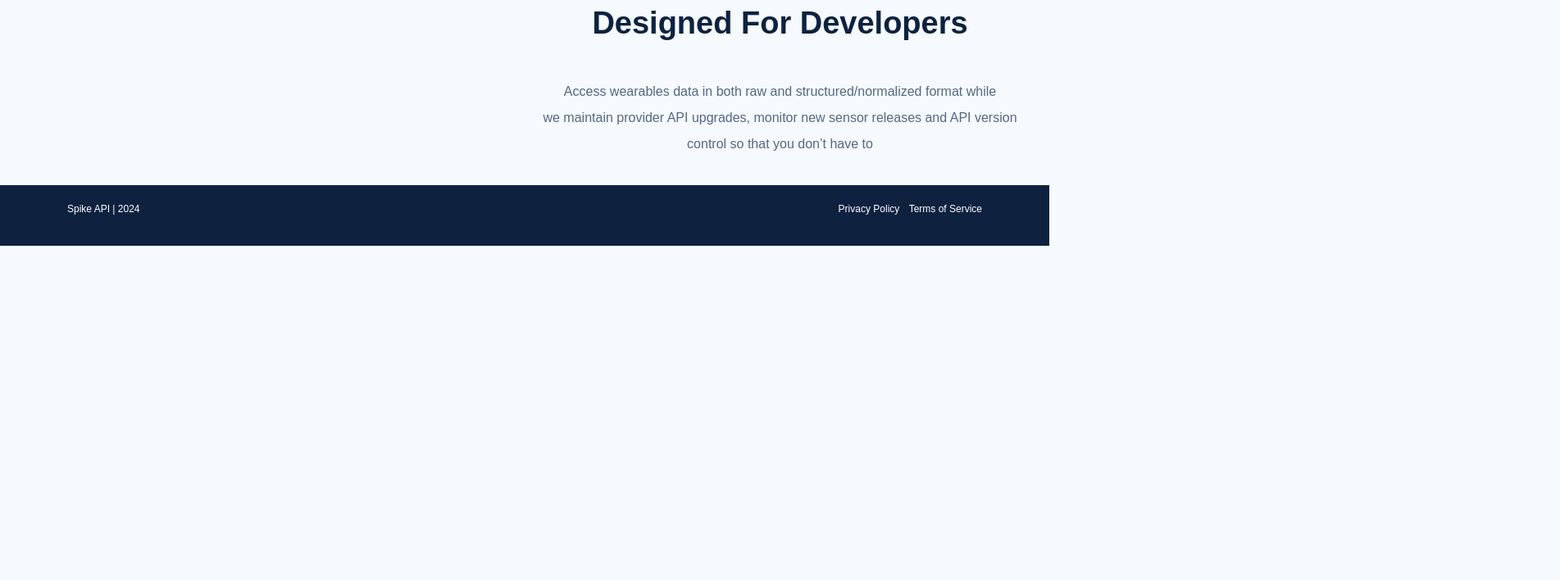
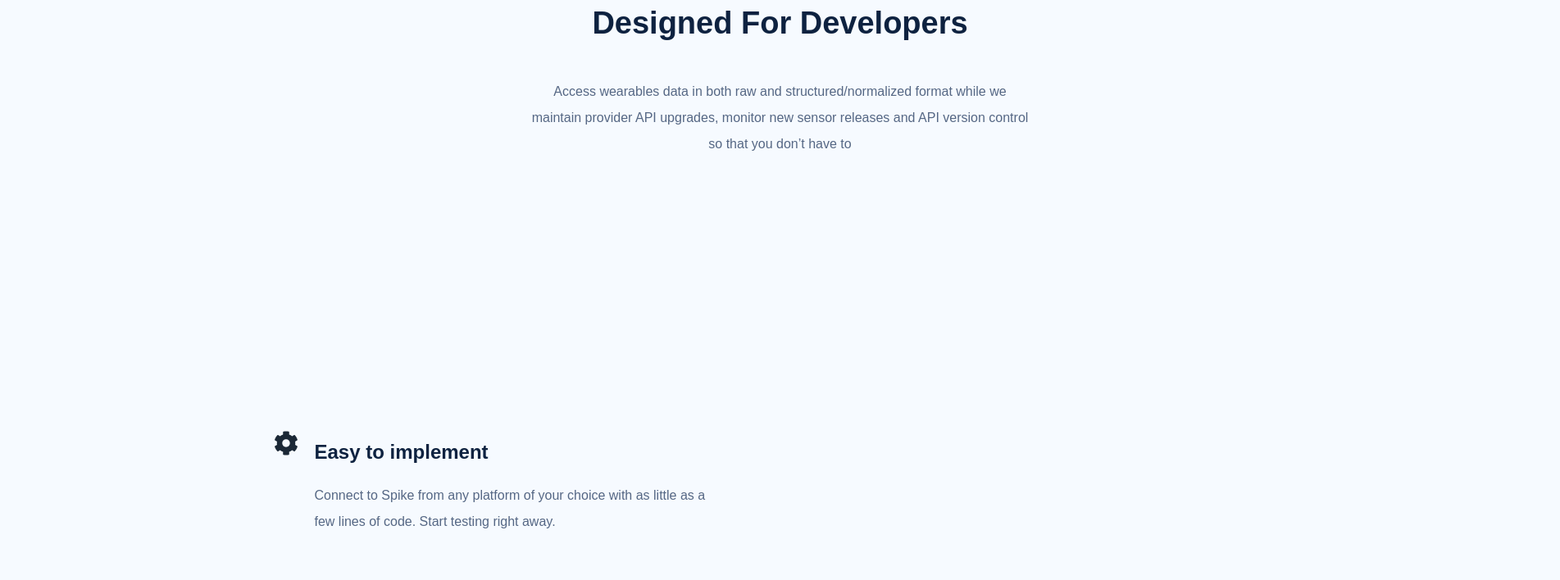
Before and after one commit to TishaCitrusbug/clone_website, a plain HTML site: page index.html in a window 1280 px wide. Shown: the part 1976-2684 px from the top of the page at 82% size, 1903 px wide, since content can reach past the window. Before the commit the page ends 2276 px from the top, so only its background shows below. Drawn offline with nearby package versions, Linux system fonts and the light colour scheme; files whose address does not match are found by name.

Commit message:
add chnages

```diff
--- a/index.html
+++ b/index.html
@@ -492,6 +492,96 @@
             align-self: center;
             font-family: "Poppins", Sans-serif;
         }
+        .phone-section{
+            width: 1903px;
+            height: 847.688px;
+            padding-left: 20px;
+            padding-right: 20px;
+            display: flex;
+            flex-direction: row;
+            gap: 10px 10px;
+        }
+        .phone-inner-part{
+            width: 1276px;
+            height: 709.688px;
+            padding-top: 48px;
+            padding-bottom: 90px;
+            margin-left: 293.500px;
+            margin-right: 293.500px;
+            display: flex;
+            flex-direction: row;
+            gap: 10px 10px;
+        }
+        .feature-part1{
+            width: 583.203px;
+            height: 709.688px;
+            padding-right: 50px;
+            display: flex;
+            justify-content: center;
+            gap: 45px 45px;
+            flex-direction: column;
+        }
+        .feature-inner-part1{
+            width: 583.203px;
+            height: 155.594px;
+        }
+        .mid-part1{
+            width: 563.203px;
+            height: 135.594px;
+            padding: 10px 10px 10px 10px;
+            border-radius: 9px 9px 9px 9px;
+        }
+        .iconpart1{
+            width: 563.203px;
+            height: 135.594px;
+            flex-direction: row;
+            display: flex;
+            align-items: flex-start;
+        }
+        .settingicon{
+            width: 50px;
+            height: 50px;
+            margin-right: 10px;
+            display: inline-flex;
+            justify-content: center;
+            align-items: center;
+        }
+        .setting{
+            padding: 10px 10px 10px 10px;
+            font-size: 30px;
+            /* background-color: #fff; */
+            fill: #1b2836;
+            border-radius: 50%;
+            width: 50px;
+        }
+        .svg{
+            width: 1em;
+            height: 1em;
+            position: relative;
+            display: block;
+        }
+        .settingtext{
+            width: 503.203px;
+            height: 135.594px;
+        }
+        .settingtext h3{
+            width: 503.203px;
+            height: 27.594px;
+            font-family: "Poppins", Sans-serif;
+            font-size: 24px;
+            font-weight: 600;
+            color: #0E2240;
+            margin-top: 24px;
+            margin-bottom: 24px;
+        }
+        .settingtext p{
+            width: 503.203px;
+            height: 60px;
+            color: #556784;
+            size: 15px;
+            font-weight: 400;
+            line-height: 2em;
+        }
 
 
 
@@ -949,7 +1039,36 @@
                 </div>
                 <div class="Child-Child-icon3">
                     <div class="text3">
-                        <p>Access wearables data in both raw and structured/normalized format while we&nbsp;maintain provider API upgrades, monitor new sensor releases and API version control so that you don’t have to</p>
+                        <p>Access wearables data in both raw and structured/normalized format while we maintain provider API upgrades, monitor new sensor releases and API version control so that you don’t have to</p>
+                    </div>
+                </div>
+            </div>
+        </div>
+
+        <div class="phone-section">
+            <div class="phone-inner-part">
+                <div class=" col-lg-6 feature-part1">
+                    <div class="feature-inner-part1">
+                        <div class="mid-part1">
+                            <div class="iconpart1">
+                                <div class="settingicon">
+                                    <span class="setting">
+                                        <svg aria-hidden="true" class="e-font-icon-svg e-fas-cog" viewBox="0 0 512 512" xmlns="http://www.w3.org/2000/svg">
+                                            <path d="M487.4 315.7l-42.6-24.6c4.3-23.2 4.3-47 0-70.2l42.6-24.6c4.9-2.8 7.1-8.6 5.5-14-11.1-35.6-30-67.8-54.7-94.6-3.8-4.1-10-5.1-14.8-2.3L380.8 110c-17.9-15.4-38.5-27.3-60.8-35.1V25.8c0-5.6-3.9-10.5-9.4-11.7-36.7-8.2-74.3-7.8-109.2 0-5.5 1.2-9.4 6.1-9.4 11.7V75c-22.2 7.9-42.8 19.8-60.8 35.1L88.7 85.5c-4.9-2.8-11-1.9-14.8 2.3-24.7 26.7-43.6 58.9-54.7 94.6-1.7 5.4.6 11.2 5.5 14L67.3 221c-4.3 23.2-4.3 47 0 70.2l-42.6 24.6c-4.9 2.8-7.1 8.6-5.5 14 11.1 35.6 30 67.8 54.7 94.6 3.8 4.1 10 5.1 14.8 2.3l42.6-24.6c17.9 15.4 38.5 27.3 60.8 35.1v49.2c0 5.6 3.9 10.5 9.4 11.7 36.7 8.2 74.3 7.8 109.2 0 5.5-1.2 9.4-6.1 9.4-11.7v-49.2c22.2-7.9 42.8-19.8 60.8-35.1l42.6 24.6c4.9 2.8 11 1.9 14.8-2.3 24.7-26.7 43.6-58.9 54.7-94.6 1.5-5.5-.7-11.3-5.6-14.1zM256 336c-44.1 0-80-35.9-80-80s35.9-80 80-80 80 35.9 80 80-35.9 80-80 80z"></path>
+                                        </svg>
+                                    </span>
+                                </div>
+                                <div class="settingtext">
+                                    <h3 class="text-boxtitle">
+                                        <span>Easy to implement</span>
+                                    </h3>
+                                    <p class="text-discription">Connect to Spike from any platform of your choice with as little as a few lines of code. Start testing right away.</p>
+                                </div>
+                            </div>
+                        </div>
+                    </div>
+                    <div class="">
+
                     </div>
                 </div>
             </div>
```
